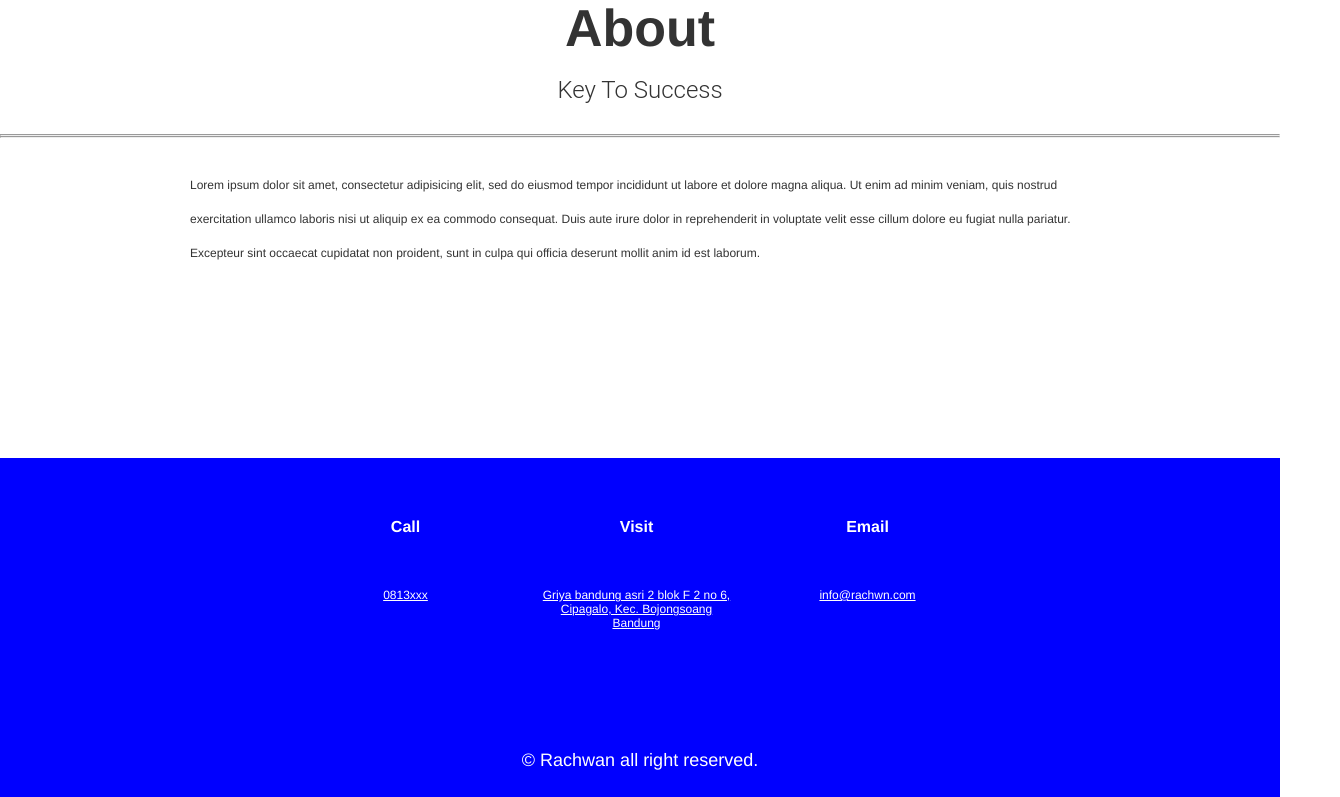
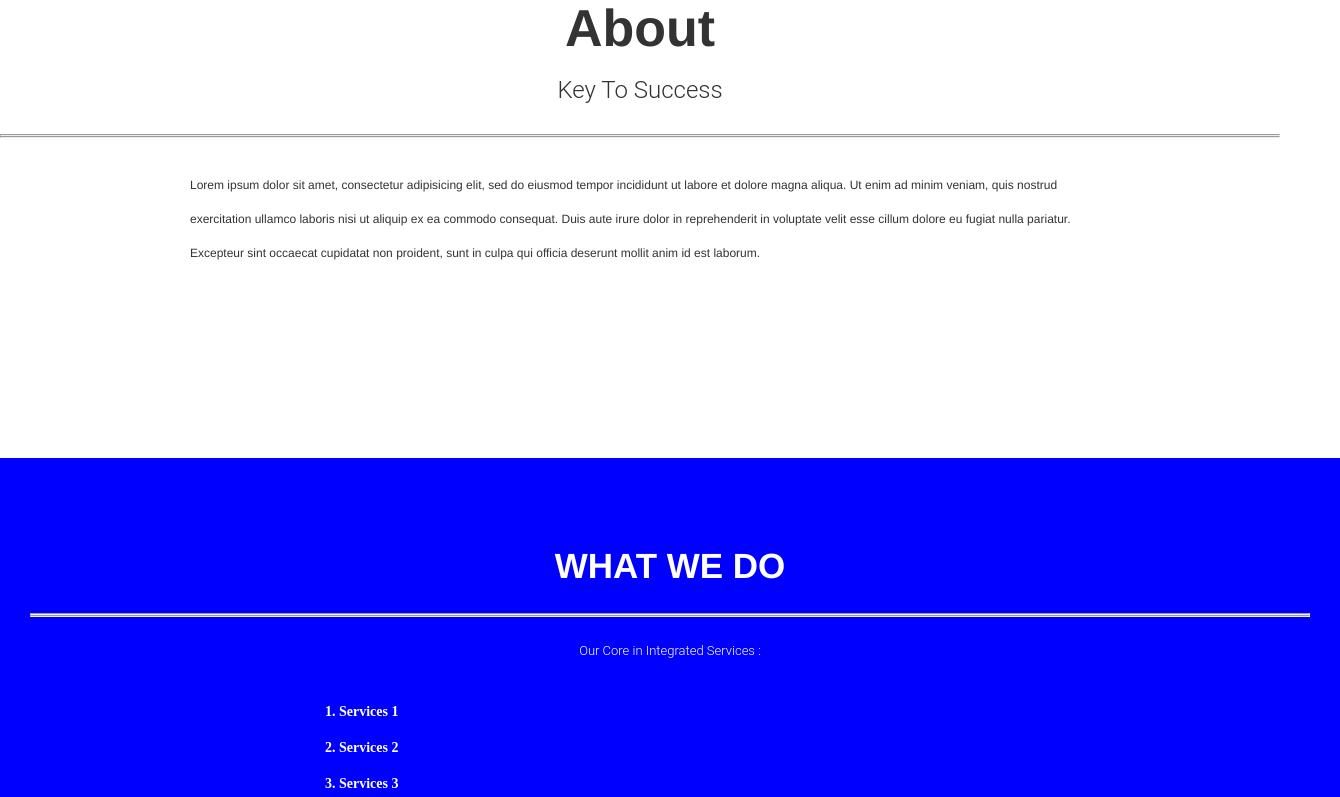
Before and after one commit to nawan44/cuci-sofa, a Vue app: page /#/ in a window 1280 px wide. Shown: the part 950-1747 px from the top of the page, 1340 px wide, since content can reach past the window. Built offline with nearby package versions, Linux system fonts and the light colour scheme.

Commit message:
services view

```diff
--- /dev/null
+++ b/src/assets/style/service.css
@@ -0,0 +1,390 @@
+#services {
+  width: 100%;
+  height: 950px !important;
+  /* background-image: url("../../../assets/background/bg-section.jpg"); */
+
+  background-position: center;
+  background-repeat: no-repeat;
+  background-size: cover;
+  padding: 50px 30px 50px 30px;
+  text-align: center;
+  margin: 0 auto;
+  margin-bottom: 30px !important;
+}
+.container-services {
+  text-align: center;
+  margin: 0 auto;
+  width: 1000px;
+  height: 700px;
+}
+#services h1 {
+  font-family: Helvetica Neue;
+  font-style: normal;
+  font-weight: 900;
+  font-size: 50px;
+  line-height: 55px;
+  color: #ffffff;
+
+  margin: 50px 0 20px 0;
+}
+
+#services h5 {
+  font-family: Roboto;
+  font-style: normal;
+  font-weight: 300;
+  font-size: 18px;
+  line-height: 27px;
+  color: #ffffff;
+  margin: 20px 0 30px 0;
+}
+
+.icon-service {
+  width: 80%;
+  margin: 0 auto;
+  margin-top: 20px;
+  text-align: left;
+  padding: 5px;
+}
+
+.title-services {
+  font-family: Raleway;
+  font-style: normal;
+  font-weight: 900px;
+  font-size: 24px;
+  line-height: 26px;
+  color: #ffffff;
+  text-align: left;
+}
+
+.services-left {
+  width: 10%;
+  float: left;
+}
+
+.services-right {
+  width: 23%;
+  float: left;
+  padding: 5px;
+}
+
+.list-services {
+  font-family: Roboto;
+  font-style: normal;
+  font-weight: 300px;
+  font-size: 16px;
+  line-height: 23px;
+  color: #ffffff;
+  text-align: left;
+  margin: 5px 0 0 0;
+}
+
+@media (max-width: 300px) {
+  #services {
+    width: 100%;
+    height: 700px;
+    /* background-image: url("../../../assets/background/bg-section.jpg"); */
+    background-color: blue;
+
+    background-position: center;
+    background-repeat: no-repeat;
+    background-size: cover;
+    padding: 50px 30px 50px 30px;
+    text-align: center;
+    margin: 0 auto;
+  }
+  .container-services {
+    text-align: center;
+    margin: 0 auto;
+    width: 260px;
+    height: 700px;
+  }
+  #services h1 {
+    font-family: Helvetica Neue;
+    font-style: normal;
+    font-weight: 900;
+    font-size: 35px;
+    line-height: 55px;
+    color: #ffffff;
+
+    margin: 30px 0 20px 0;
+  }
+
+  #services h5 {
+    font-family: Roboto;
+    font-style: normal;
+    font-weight: 300;
+    font-size: 13px;
+    line-height: 27px;
+    color: #ffffff;
+    margin: 20px 0 30px 0;
+  }
+
+  .title-services {
+    font-family: Raleway;
+    font-style: normal;
+    font-weight: 900px;
+    font-size: 14px;
+    line-height: 26px;
+    color: #ffffff;
+    text-align: left;
+  }
+
+  .services-left {
+    width: 30%;
+    float: left;
+  }
+
+  .services-right {
+    width: 70%;
+    float: left;
+    padding: 5px;
+  }
+
+  .icon-service {
+    width: 80%;
+    margin: 0 auto;
+    margin-top: 20px;
+    text-align: left;
+    padding: 5px;
+  }
+
+  .list-services {
+    font-family: Roboto;
+    font-style: normal;
+    font-weight: 300px;
+    font-size: 14px;
+    line-height: 23px;
+    color: #ffffff;
+    text-align: left;
+    margin: 5px 0 0 0;
+  }
+}
+@media (max-width: 600px) {
+  #services {
+    width: 100%;
+    height: 700px;
+    /* background-image: url("../../../assets/background/bg-section.jpg"); */
+    background-color: blue;
+    background-position: center;
+    background-repeat: no-repeat;
+    background-size: cover;
+    padding: 50px 30px 50px 30px;
+    text-align: center;
+    margin: 0 auto;
+  }
+  .container-services {
+    text-align: center;
+    margin: 0 auto;
+    width: 260px;
+    height: 700px;
+  }
+  #services h1 {
+    font-family: Helvetica Neue;
+    font-style: normal;
+    font-weight: 900;
+    font-size: 35px;
+    line-height: 55px;
+    color: #ffffff;
+
+    margin: 30px 0 20px 0;
+  }
+
+  #services h5 {
+    font-family: Roboto;
+    font-style: normal;
+    font-weight: 300;
+    font-size: 13px;
+    line-height: 27px;
+    color: #ffffff;
+    margin: 20px 0 30px 0;
+  }
+
+  .title-services {
+    font-family: Raleway;
+    font-style: normal;
+    font-weight: 900px;
+    font-size: 14px;
+    line-height: 26px;
+    color: #ffffff;
+    text-align: left;
+  }
+
+  .services-left {
+    width: 30%;
+    float: left;
+  }
+
+  .services-right {
+    width: 70%;
+    float: left;
+    padding: 5px;
+  }
+
+  .icon-service {
+    width: 80%;
+    margin: 0 auto;
+    margin-top: 20px;
+    text-align: left;
+    padding: 5px;
+  }
+
+  .list-services {
+    font-family: Roboto;
+    font-style: normal;
+    font-weight: 300px;
+    font-size: 14px;
+    line-height: 23px;
+    color: #ffffff;
+    text-align: left;
+    margin: 5px 0 0 0;
+  }
+}
+@media (min-width: 600px) {
+  #services {
+    width: 100%;
+    height: 700px;
+    /* background-image: url("../../../assets/background/bg-section.jpg"); */
+    background-color: blue;
+
+    background-position: center;
+    background-repeat: no-repeat;
+    background-size: cover;
+    padding: 50px 30px 50px 30px;
+    text-align: center;
+    margin: 0 auto;
+  }
+  .container-services {
+    text-align: center;
+    margin: 0 auto;
+    width: 400px;
+    height: 700px;
+  }
+  #services h1 {
+    font-family: Helvetica Neue;
+    font-style: normal;
+    font-weight: 900;
+    font-size: 35px;
+    line-height: 55px;
+    color: #ffffff;
+
+    margin: 30px 0 20px 0;
+  }
+
+  #services h5 {
+    font-family: Roboto;
+    font-style: normal;
+    font-weight: 300;
+    font-size: 13px;
+    line-height: 27px;
+    color: #ffffff;
+    margin: 20px 0 30px 0;
+  }
+
+  .title-services {
+    font-family: Raleway;
+    font-style: normal;
+    font-weight: 900px;
+    font-size: 14px;
+    line-height: 26px;
+    color: #ffffff;
+    text-align: left;
+  }
+
+  .services-left {
+    width: 30%;
+    float: left;
+  }
+
+  .services-right {
+    width: 70%;
+    float: left;
+    padding: 5px;
+  }
+
+  .icon-service {
+    width: 80%;
+    margin: 0 auto;
+    margin-top: 20px;
+    text-align: left;
+    padding: 5px;
+  }
+
+  .list-services {
+    font-family: Roboto;
+    font-style: normal;
+    font-weight: 300px;
+    font-size: 14px;
+    line-height: 23px;
+    color: #ffffff;
+    text-align: left;
+    margin: 5px 0 0 0;
+  }
+}
+@media only screen and (min-width: 768px) {
+  .container-services {
+    text-align: center;
+    margin: 0 auto;
+    width: 700px;
+    height: 700px;
+  }
+  #services h1 {
+    font-family: Helvetica Neue;
+    font-style: normal;
+    font-weight: 900;
+    font-size: 35px;
+    line-height: 55px;
+    color: #ffffff;
+
+    margin: 30px 0 20px 0;
+  }
+
+  #services h5 {
+    font-family: Roboto;
+    font-style: normal;
+    font-weight: 300;
+    font-size: 13px;
+    line-height: 27px;
+    color: #ffffff;
+    margin: 20px 0 30px 0;
+  }
+
+  .title-services {
+    font-family: Raleway;
+    font-style: normal;
+    font-weight: 900px;
+    font-size: 14px;
+    line-height: 26px;
+    color: #ffffff;
+    text-align: left;
+  }
+
+  .services-left {
+    width: 30%;
+    float: left;
+  }
+
+  .services-right {
+    width: 70%;
+    float: left;
+    padding: 5px;
+  }
+
+  .icon-service {
+    width: 80px;
+    margin: 0 auto;
+    margin-top: 20px;
+    text-align: left;
+    padding: 5px;
+  }
+
+  .list-services {
+    font-family: Roboto;
+    font-style: normal;
+    font-weight: 300px;
+    font-size: 14px;
+    line-height: 23px;
+    color: #ffffff;
+    text-align: left;
+    margin: 5px 0 0 0;
+  }
+}
--- a/src/pages/Home.vue
+++ b/src/pages/Home.vue
@@ -1,21 +1,20 @@
 <template>
-
-<div>
-<About />
-</div>
+  <div>
+    <About />
+    <Services/>
+  </div>
 </template>
 <script>
-
-import About from "../views/About.vue"
+import About from "../views/About.vue";
+import Services from "../views/Services.vue";
 
 export default {
   name: "App",
   components: {
-   About
-  },
+    About,
+    Services
+  }
 };
 </script>
 
-<style>
-
-</style>
+<style></style>
--- a/src/views/About.vue
+++ b/src/views/About.vue
@@ -13,3 +13,7 @@
  @import '../assets/style/about.css';
 </style>
 <script>
+export default {
+  name: "About",
+
+};
--- /dev/null
+++ b/src/views/Services.vue
@@ -0,0 +1,35 @@
+<template>
+<div id="services" >
+                <h1>WHAT WE DO</h1>
+                <hr class="line-section" />
+                <hr class="line-section" />
+
+                <h5>Our Core in Integrated  Services :</h5>
+
+                <div class="container-services">
+                    <div class="services-left">
+                    </div>
+                    <div class="services-right">
+                        <h2 class="title-services">1. Services 1</h2>
+
+                    </div>
+                    <div class="services-left">
+                    </div>
+                    <div class="services-right">
+                        <h2 class="title-services">2. Services 2</h2>
+
+                    </div>
+                    <div class="services-left">
+                    </div>
+                    <div class="services-right">
+                        <h2 class="title-services">3. Services 3</h2>
+
+                    </div>
+                </div>
+            </div>
+</template>
+<style scoped>
+@import "../assets/style/service.css";
+
+
+</style>
```
Also changed, not shown: src/assets/background/bg-header.jpg (deleted), src/assets/background/bg-section.jpg (deleted).
